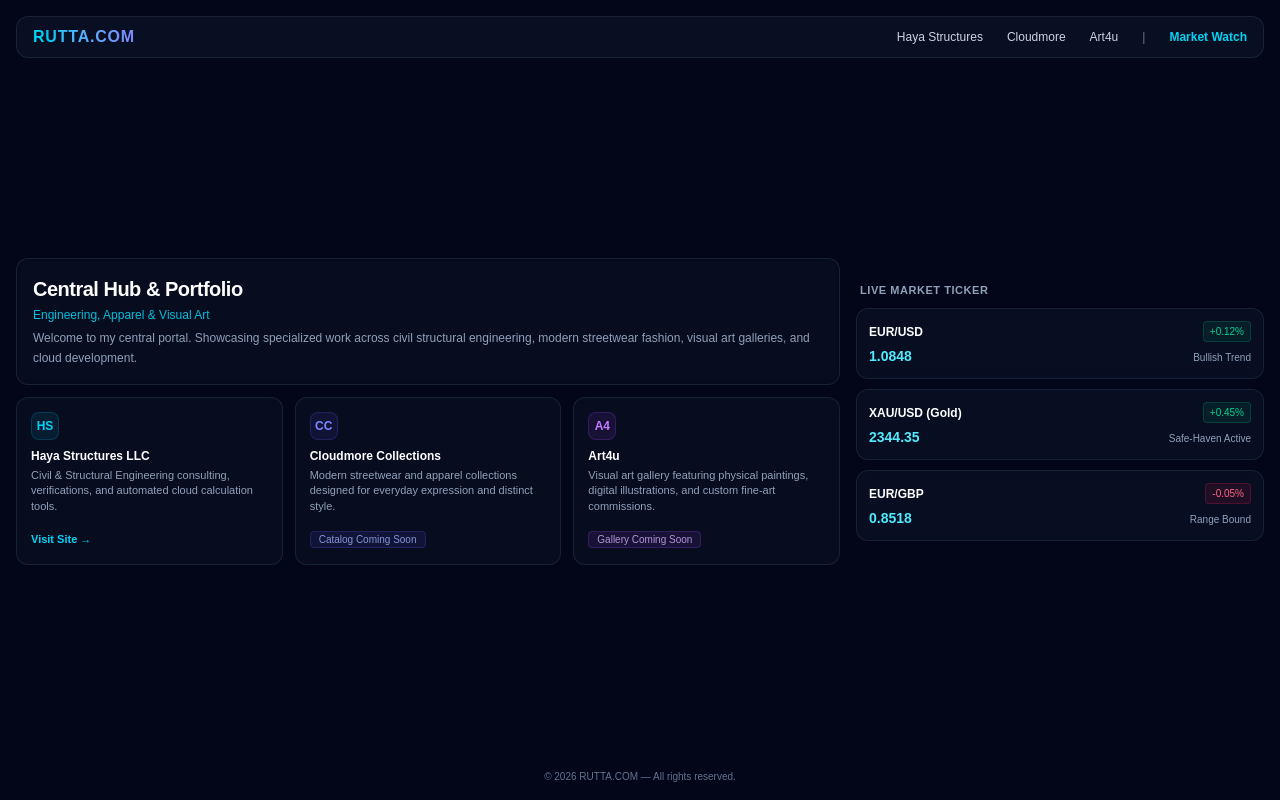
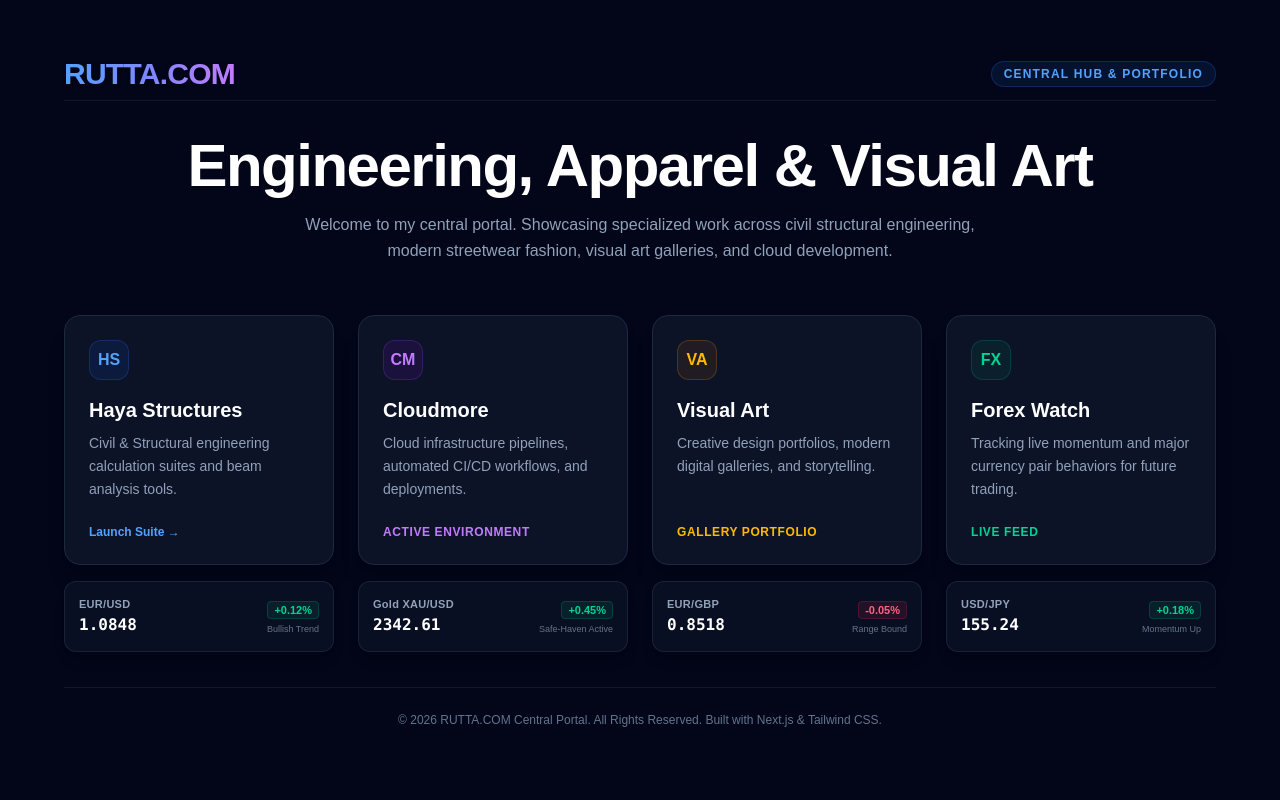
Before and after one commit to rutta254/rutta-website, a Next.js app: page / in a window 1280 px wide. Built offline with nearby package versions, Linux system fonts and the light colour scheme.

Commit message:
Add bold smooth RUTTA.COM header title to top left

```diff
--- a/src/app/page.tsx
+++ b/src/app/page.tsx
@@ -8,167 +8,185 @@
     eurusd: { price: "1.0845", change: "+0.12%", status: "Bullish Trend" },
     xauusd: { price: "2342.10", change: "+0.45%", status: "Safe-Haven Active" },
     eurgbp: { price: "0.8520", change: "-0.05%", status: "Range Bound" },
+    usdjpy: { price: "155.30", change: "+0.18%", status: "Momentum Up" },
   });
 
   useEffect(() => {
     const interval = setInterval(() => {
       setMarketData(prev => ({
         eurusd: { ...prev.eurusd, price: (1.0840 + Math.random() * 0.0010).toFixed(4) },
-        xauusd: { ...prev.xauusd, price: (2340 + Math.random() * 5).toFixed(2) },
+        xauusd: { ...prev.xauusd, price: (2340.00 + Math.random() * 3.00).toFixed(2) },
         eurgbp: { ...prev.eurgbp, price: (0.8515 + Math.random() * 0.0010).toFixed(4) },
+        usdjpy: { ...prev.usdjpy, price: (155.20 + Math.random() * 0.30).toFixed(2) },
       }));
-    }, 4000);
+    }, 3000);
     return () => clearInterval(interval);
   }, []);
 
   return (
-    <main className="h-screen w-screen overflow-hidden bg-slate-950 text-slate-100 flex flex-col justify-between p-3 sm:p-4">
-      {/* Top Navigation Bar */}
-      <nav className="w-full flex items-center justify-between px-4 py-2 bg-slate-900/60 backdrop-blur-md rounded-xl border border-slate-800/80 shrink-0">
-        <div className="font-extrabold tracking-wider text-transparent bg-clip-text bg-gradient-to-r from-cyan-400 to-indigo-400 text-sm sm:text-base">
+    <main className="min-h-screen bg-slate-950 text-slate-50 flex flex-col items-center justify-between p-6 sm:p-12 overflow-x-hidden">
+
+      {/* Top Navbar with RUTTA.COM on Top Left */}
+      <nav className="w-full max-w-6xl flex items-center justify-between py-2 border-b border-slate-900 mb-4">
+        <div className="flex items-center space-x-2">
+          <span className="text-2xl sm:text-3xl font-black tracking-tight bg-gradient-to-r from-blue-400 via-indigo-400 to-purple-400 bg-clip-text text-transparent drop-shadow-sm">
             RUTTA.COM
+          </span>
         </div>
-        <div className="hidden md:flex items-center space-x-6 text-xs font-medium text-slate-300">
-          <Link href="#haya" className="hover:text-cyan-400 transition-colors">Haya Structures</Link>
-          <Link href="#cloudmore" className="hover:text-cyan-400 transition-colors">Cloudmore</Link>
-          <Link href="#art4u" className="hover:text-cyan-400 transition-colors">Art4u</Link>
-          <span className="text-slate-500">|</span>
-          <span className="text-cyan-400 font-semibold">Market Watch</span>
+        <div className="text-xs font-semibold uppercase tracking-widest px-3 py-1 bg-blue-500/10 text-blue-400 rounded-full border border-blue-500/20">
+          Central Hub & Portfolio
         </div>
       </nav>
 
-      {/* Main Content Split Layout */}
-      <div className="grid grid-cols-1 lg:grid-cols-12 gap-3 my-auto overflow-hidden">
-
-        {/* Left Side: Portfolio & Business Sections (8 Columns) */}
-        <div className="lg:col-span-8 flex flex-col justify-between space-y-3 overflow-y-auto pr-1">
-
-          {/* Hero Header */}
-          <div className="bg-slate-900/40 border border-slate-800/80 p-4 rounded-xl backdrop-blur-sm">
-            <h1 className="text-lg sm:text-xl font-bold tracking-tight text-white mb-1">
-              Central Hub &amp; Portfolio
+      {/* Top Hero Header */}
+      <div className="w-full max-w-6xl text-center space-y-4 my-4">
+        <h1 className="text-4xl sm:text-6xl font-extrabold tracking-tight text-white">
+          Engineering, Apparel & Visual Art
         </h1>
-            <p className="text-xs font-medium text-cyan-400/90 whitespace-nowrap overflow-hidden text-ellipsis mb-1.5">
-              Engineering, Apparel &amp; Visual Art
-            </p>
-            <p className="text-xs text-slate-400 leading-relaxed">
-              Welcome to my central portal. Showcasing specialized work across civil structural engineering, modern streetwear fashion, visual art galleries, and cloud development.
+        <p className="max-w-2xl mx-auto text-slate-400 text-sm sm:text-base leading-relaxed">
+          Welcome to my central portal. Showcasing specialized work across civil structural engineering,
+          modern streetwear fashion, visual art galleries, and cloud development.
         </p>
       </div>
 
-          {/* Business Sections Grid */}
-          <div className="grid grid-cols-1 sm:grid-cols-3 gap-3">
-            {/* Haya Structures LLC Card */}
-            <div id="haya" className="bg-slate-900/40 border border-slate-800/80 p-3.5 rounded-xl flex flex-col justify-between">
+      {/* Main Centered Grid */}
+      <div className="w-full max-w-6xl grid grid-cols-1 sm:grid-cols-2 lg:grid-cols-4 gap-6 my-8">
+
+        {/* Column 1: Haya Structures & EUR/USD */}
+        <div className="flex flex-col gap-4">
+          <Link href="/haya-structures" className="group flex-1">
+            <div className="h-full bg-slate-900/80 border border-slate-800 rounded-2xl p-6 shadow-xl transition-all duration-300 group-hover:border-blue-500/50 group-hover:bg-slate-900 flex flex-col justify-between">
               <div>
-                <div className="w-7 h-7 rounded-lg bg-cyan-500/10 border border-cyan-500/20 flex items-center justify-center text-cyan-400 font-bold text-xs mb-2">
+                <div className="w-10 h-10 rounded-xl bg-blue-600/10 border border-blue-500/20 flex items-center justify-center text-blue-400 font-bold mb-4 text-base">
                   HS
                 </div>
-                <h2 className="text-xs font-bold text-white mb-1">Haya Structures LLC</h2>
-                <p className="text-[11px] text-slate-400 leading-snug">
-                  Civil &amp; Structural Engineering consulting, verifications, and automated cloud calculation tools.
+                <h2 className="text-xl font-bold text-white group-hover:text-blue-400 transition-colors">
+                  Haya Structures
+                </h2>
+                <p className="text-slate-400 text-xs sm:text-sm mt-2 leading-relaxed">
+                  Civil & Structural engineering calculation suites and beam analysis tools.
                 </p>
               </div>
-              <div className="mt-3">
-                <a href="#" className="text-[11px] font-semibold text-cyan-400 hover:underline inline-flex items-center">
-                  Visit Site →
-                </a>
+              <div className="mt-6 flex items-center text-blue-400 text-xs font-semibold">
+                Launch Suite &rarr;
               </div>
             </div>
+          </Link>
 
-            {/* Cloudmore Collections Card */}
-            <div id="cloudmore" className="bg-slate-900/40 border border-slate-800/80 p-3.5 rounded-xl flex flex-col justify-between">
+          <div className="bg-slate-900/60 border border-slate-800/80 rounded-xl p-3.5 flex items-center justify-between shadow-lg">
             <div>
-                <div className="w-7 h-7 rounded-lg bg-indigo-500/10 border border-indigo-500/20 flex items-center justify-center text-indigo-400 font-bold text-xs mb-2">
-                  CC
+              <span className="text-[11px] font-bold text-slate-400 block tracking-wide">EUR/USD</span>
+              <span className="text-base font-mono font-bold text-white">{marketData.eurusd.price}</span>
             </div>
-                <h2 className="text-xs font-bold text-white mb-1">Cloudmore Collections</h2>
-                <p className="text-[11px] text-slate-400 leading-snug">
-                  Modern streetwear and apparel collections designed for everyday expression and distinct style.
-                </p>
-              </div>
-              <div className="mt-3">
-                <span className="text-[10px] font-medium text-indigo-300/80 bg-indigo-500/10 px-2 py-0.5 rounded border border-indigo-500/20">
-                  Catalog Coming Soon
+            <div className="text-right">
+              <span className="text-[11px] font-semibold text-emerald-400 bg-emerald-500/10 px-1.5 py-0.5 rounded border border-emerald-500/20">
+                {marketData.eurusd.change}
               </span>
-              </div>
-            </div>
-
-            {/* Art4u Card */}
-            <div id="art4u" className="bg-slate-900/40 border border-slate-800/80 p-3.5 rounded-xl flex flex-col justify-between">
-              <div>
-                <div className="w-7 h-7 rounded-lg bg-purple-500/10 border border-purple-500/20 flex items-center justify-center text-purple-400 font-bold text-xs mb-2">
-                  A4
-                </div>
-                <h2 className="text-xs font-bold text-white mb-1">Art4u</h2>
-                <p className="text-[11px] text-slate-400 leading-snug">
-                  Visual art gallery featuring physical paintings, digital illustrations, and custom fine-art commissions.
-                </p>
-              </div>
-              <div className="mt-3">
-                <span className="text-[10px] font-medium text-purple-300/80 bg-purple-500/10 px-2 py-0.5 rounded border border-purple-500/20">
-                  Gallery Coming Soon
-                </span>
-              </div>
+              <span className="block text-[9px] text-slate-500 mt-0.5">{marketData.eurusd.status}</span>
             </div>
           </div>
         </div>
 
-        {/* Right Side: Slim Live Forex Ticker Panel (4 Columns) */}
-        <div className="lg:col-span-4 flex flex-col space-y-2.5 justify-center">
-          <div className="text-[11px] font-semibold text-slate-400 tracking-wider uppercase px-1">
-            Live Market Ticker
+        {/* Column 2: Cloudmore & Gold (XAU/USD) */}
+        <div className="flex flex-col gap-4">
+          <div className="h-full bg-slate-900/80 border border-slate-800 rounded-2xl p-6 shadow-xl flex flex-col justify-between">
+            <div>
+              <div className="w-10 h-10 rounded-xl bg-purple-600/10 border border-purple-500/20 flex items-center justify-center text-purple-400 font-bold mb-4 text-base">
+                CM
               </div>
-
-          {/* EUR/USD Card */}
-          <div className="bg-slate-900/50 border border-slate-800/80 p-3 rounded-xl backdrop-blur-sm flex flex-col justify-between">
-            <div className="flex items-center justify-between mb-1">
-              <span className="text-xs font-bold text-white">EUR/USD</span>
-              <span className="text-[10px] font-medium text-emerald-400 bg-emerald-500/10 px-1.5 py-0.5 rounded border border-emerald-500/20">
-                {marketData.eurusd.change}
-              </span>
+              <h2 className="text-xl font-bold text-white">Cloudmore</h2>
+              <p className="text-slate-400 text-xs sm:text-sm mt-2 leading-relaxed">
+                Cloud infrastructure pipelines, automated CI/CD workflows, and deployments.
+              </p>
             </div>
-            <div className="flex items-baseline justify-between">
-              <span className="text-sm font-extrabold text-cyan-300">{marketData.eurusd.price}</span>
-              <span className="text-[10px] text-slate-400">{marketData.eurusd.status}</span>
+            <div className="mt-6 text-xs text-purple-400 font-semibold uppercase tracking-wider">
+              Active Environment
             </div>
           </div>
 
-          {/* Gold XAU/USD Card */}
-          <div className="bg-slate-900/50 border border-slate-800/80 p-3 rounded-xl backdrop-blur-sm flex flex-col justify-between">
-            <div className="flex items-center justify-between mb-1">
-              <span className="text-xs font-bold text-white">XAU/USD (Gold)</span>
-              <span className="text-[10px] font-medium text-emerald-400 bg-emerald-500/10 px-1.5 py-0.5 rounded border border-emerald-500/20">
+          <div className="bg-slate-900/60 border border-slate-800/80 rounded-xl p-3.5 flex items-center justify-between shadow-lg">
+            <div>
+              <span className="text-[11px] font-bold text-slate-400 block tracking-wide">Gold XAU/USD</span>
+              <span className="text-base font-mono font-bold text-white">{marketData.xauusd.price}</span>
+            </div>
+            <div className="text-right">
+              <span className="text-[11px] font-semibold text-emerald-400 bg-emerald-500/10 px-1.5 py-0.5 rounded border border-emerald-500/20">
                 {marketData.xauusd.change}
               </span>
+              <span className="block text-[9px] text-slate-500 mt-0.5">{marketData.xauusd.status}</span>
             </div>
-            <div className="flex items-baseline justify-between">
-              <span className="text-sm font-extrabold text-cyan-300">{marketData.xauusd.price}</span>
-              <span className="text-[10px] text-slate-400">{marketData.xauusd.status}</span>
           </div>
         </div>
 
-          {/* EUR/GBP Card */}
-          <div className="bg-slate-900/50 border border-slate-800/80 p-3 rounded-xl backdrop-blur-sm flex flex-col justify-between">
-            <div className="flex items-center justify-between mb-1">
-              <span className="text-xs font-bold text-white">EUR/GBP</span>
-              <span className="text-[10px] font-medium text-rose-400 bg-rose-500/10 px-1.5 py-0.5 rounded border border-rose-500/20">
+        {/* Column 3: Visual Art & EUR/GBP */}
+        <div className="flex flex-col gap-4">
+          <div className="h-full bg-slate-900/80 border border-slate-800 rounded-2xl p-6 shadow-xl flex flex-col justify-between">
+            <div>
+              <div className="w-10 h-10 rounded-xl bg-amber-600/10 border border-amber-500/20 flex items-center justify-center text-amber-400 font-bold mb-4 text-base">
+                VA
+              </div>
+              <h2 className="text-xl font-bold text-white">Visual Art</h2>
+              <p className="text-slate-400 text-xs sm:text-sm mt-2 leading-relaxed">
+                Creative design portfolios, modern digital galleries, and storytelling.
+              </p>
+            </div>
+            <div className="mt-6 text-xs text-amber-400 font-semibold uppercase tracking-wider">
+              Gallery Portfolio
+            </div>
+          </div>
+
+          <div className="bg-slate-900/60 border border-slate-800/80 rounded-xl p-3.5 flex items-center justify-between shadow-lg">
+            <div>
+              <span className="text-[11px] font-bold text-slate-400 block tracking-wide">EUR/GBP</span>
+              <span className="text-base font-mono font-bold text-white">{marketData.eurgbp.price}</span>
+            </div>
+            <div className="text-right">
+              <span className="text-[11px] font-semibold text-rose-400 bg-rose-500/10 px-1.5 py-0.5 rounded border border-rose-500/20">
                 {marketData.eurgbp.change}
               </span>
+              <span className="block text-[9px] text-slate-500 mt-0.5">{marketData.eurgbp.status}</span>
             </div>
-            <div className="flex items-baseline justify-between">
-              <span className="text-sm font-extrabold text-cyan-300">{marketData.eurgbp.price}</span>
-              <span className="text-[10px] text-slate-400">{marketData.eurgbp.status}</span>
+          </div>
+        </div>
+
+        {/* Column 4: Forex Watch / USD/JPY */}
+        <div className="flex flex-col gap-4">
+          <div className="h-full bg-slate-900/80 border border-slate-800 rounded-2xl p-6 shadow-xl flex flex-col justify-between">
+            <div>
+              <div className="w-10 h-10 rounded-xl bg-emerald-600/10 border border-emerald-500/20 flex items-center justify-center text-emerald-400 font-bold mb-4 text-base">
+                FX
+              </div>
+              <h2 className="text-xl font-bold text-white">Forex Watch</h2>
+              <p className="text-slate-400 text-xs sm:text-sm mt-2 leading-relaxed">
+                Tracking live momentum and major currency pair behaviors for future trading.
+              </p>
+            </div>
+            <div className="mt-6 text-xs text-emerald-400 font-semibold uppercase tracking-wider">
+              Live Feed
+            </div>
+          </div>
+
+          <div className="bg-slate-900/60 border border-slate-800/80 rounded-xl p-3.5 flex items-center justify-between shadow-lg">
+            <div>
+              <span className="text-[11px] font-bold text-slate-400 block tracking-wide">USD/JPY</span>
+              <span className="text-base font-mono font-bold text-white">{marketData.usdjpy.price}</span>
+            </div>
+            <div className="text-right">
+              <span className="text-[11px] font-semibold text-emerald-400 bg-emerald-500/10 px-1.5 py-0.5 rounded border border-emerald-500/20">
+                {marketData.usdjpy.change}
+              </span>
+              <span className="block text-[9px] text-slate-500 mt-0.5">{marketData.usdjpy.status}</span>
             </div>
           </div>
         </div>
 
       </div>
 
-      {/* Footer minimal info */}
-      <footer className="w-full text-center text-[10px] text-slate-500 pt-1 shrink-0">
-        © {new Date().getFullYear()} RUTTA.COM — All rights reserved.
+      {/* Footer Note */}
+      <footer className="w-full max-w-6xl text-center py-6 text-xs text-slate-500 border-t border-slate-900">
+        &copy; {new Date().getFullYear()} RUTTA.COM Central Portal. All Rights Reserved. Built with Next.js & Tailwind CSS.
       </footer>
+
     </main>
   );
 }
```
Lines whose indentation alone changed are shown as unchanged.
